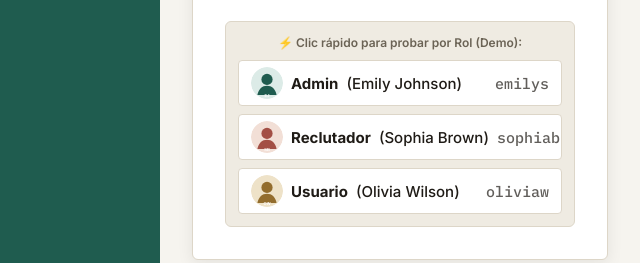
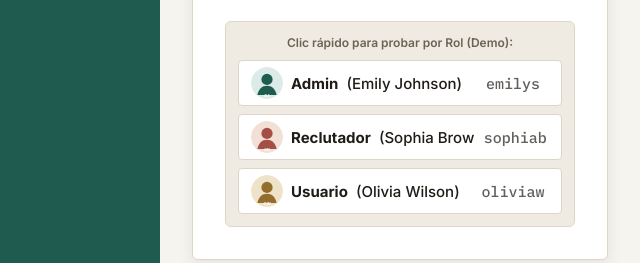
Before and after one commit to PotatoMan291/FWD_JobConnect, a website: page src/pages/login/login.html in a window 1280 px wide. Shown: the part 467-730 px from the top of the page, 640-1280 px from the left. Drawn offline with Linux system fonts and the light colour scheme.

Commit message:
fix: ajustar acceso rapido del login

```diff
--- a/src/assets/styles/components.css
+++ b/src/assets/styles/components.css
@@ -215,6 +215,22 @@
   display: inline-flex;
   align-items: center;
   gap: var(--space-2);
+  min-width: 0;
+  overflow: hidden;
+  white-space: nowrap;
+  text-overflow: ellipsis;
+}
+
+.demo-cred-btn {
+  min-width: 0;
+}
+
+.demo-cred-username {
+  flex: 0 1 72px;
+  min-width: 0;
+  overflow: hidden;
+  text-overflow: ellipsis;
+  white-space: nowrap;
 }
 
 .demo-user-label img,
--- a/src/pages/login/login.html
+++ b/src/pages/login/login.html
@@ -69,20 +69,20 @@
         <!-- Credenciales de Demo por Rol -->
         <div style="margin-top: var(--space-5); padding: var(--space-3); background: var(--color-surface-alt); border-radius: var(--radius-md); border: 1px solid var(--color-border);">
           <div style="font-size: 0.75rem; font-weight: 600; color: var(--color-ink-muted); margin-bottom: var(--space-2); text-align: center;">
-            ⚡ Clic rápido para probar por Rol (Demo):
+             Clic rápido para probar por Rol (Demo):
           </div>
           <div style="display: flex; flex-direction: column; gap: var(--space-2);">
             <button class="btn btn-secondary demo-cred-btn" data-user="emilys" data-pass="emilyspass" style="justify-content: space-between; font-size: 0.8rem; padding: 6px 12px;">
               <span class="demo-user-label"><img src="/public/avatars/emilys.svg" alt=""> <strong>Admin</strong> (Emily Johnson)</span>
-              <span class="mono" style="opacity: 0.7;">emilys</span>
+              <span class="mono demo-cred-username" style="opacity: 0.7;">emilys</span>
             </button>
             <button class="btn btn-secondary demo-cred-btn" data-user="sophiab" data-pass="sophiabpass" style="justify-content: space-between; font-size: 0.8rem; padding: 6px 12px;">
               <span class="demo-user-label"><img src="/public/avatars/sophiab.svg" alt=""> <strong>Reclutador</strong> (Sophia Brown)</span>
-              <span class="mono" style="opacity: 0.7;">sophiab</span>
+              <span class="mono demo-cred-username" style="opacity: 0.7;">sophiab</span>
             </button>
             <button class="btn btn-secondary demo-cred-btn" data-user="oliviaw" data-pass="oliviawpass" style="justify-content: space-between; font-size: 0.8rem; padding: 6px 12px;">
               <span class="demo-user-label"><img src="/public/avatars/oliviaw.svg" alt=""> <strong>Usuario</strong> (Olivia Wilson)</span>
-              <span class="mono" style="opacity: 0.7;">oliviaw</span>
+              <span class="mono demo-cred-username" style="opacity: 0.7;">oliviaw</span>
             </button>
           </div>
         </div>
```
